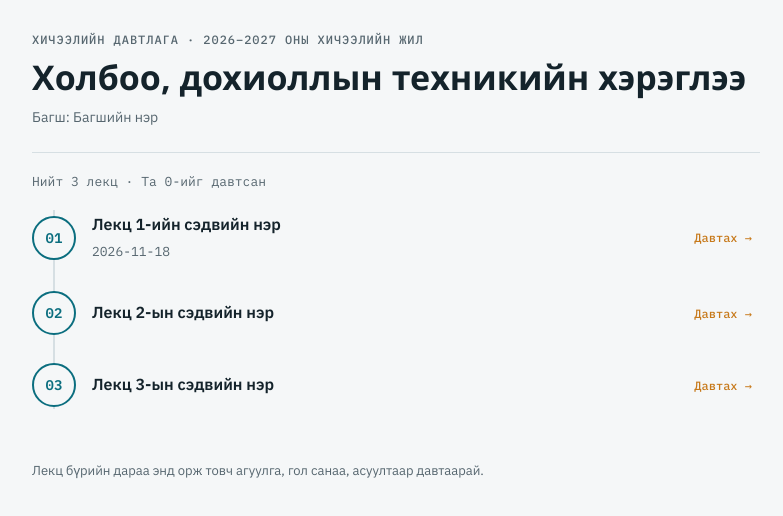
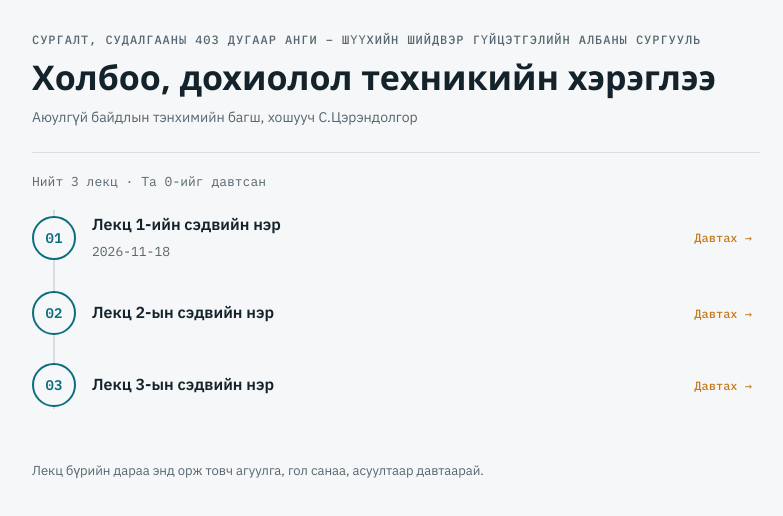
Before and after one commit to sandagbazartsedo-del/Kholboo-Lects, a plain HTML site: page index.html in a window 1280 px wide. Shown: the whole page, without its empty margins (244-1027 px from the left). Drawn offline with Linux system fonts and the light colour scheme; a web font is replaced by a local one.

Commit message:
Сургууль, багшийн мэдээлэл нэмэв
Co-Authored-By: Claude Opus 5.5 <noreply@anthropic.com>
Claude-Session: https://claude.ai/code/session_013SDDb7PfW9wqHkAQPA8115

```diff
--- a/app.js
+++ b/app.js
@@ -19,9 +19,9 @@
     document.title = COURSE.title;
     app.innerHTML = `
       <header class="head">
-        <span class="eyebrow">Хичээлийн давтлага · ${esc(COURSE.semester)}</span>
+        <span class="eyebrow">${esc(COURSE.school)}</span>
         <h1>${esc(COURSE.title)}</h1>
-        <span class="meta">Багш: ${esc(COURSE.teacher)}</span>
+        <span class="meta">${esc(COURSE.teacher)}</span>
       </header>
       <p class="progress">Нийт ${LECTURES.length} лекц · Та ${done.filter(n => LECTURES.some(l => l.number === n)).length}-ийг давтсан</p>
       <ol class="list">
--- a/index.html
+++ b/index.html
@@ -3,7 +3,7 @@
 <head>
   <meta charset="utf-8">
   <meta name="viewport" content="width=device-width, initial-scale=1, viewport-fit=cover">
-  <title>Холбоо, дохиоллын техникийн хэрэглээ</title>
+  <title>Холбоо, дохиолол техникийн хэрэглээ</title>
   <link rel="stylesheet" href="https://fonts.googleapis.com/css2?family=IBM+Plex+Mono:wght@400;500;600&family=IBM+Plex+Sans:wght@400;600&family=Unbounded:wght@600&display=swap">
   <link rel="stylesheet" href="style.css">
 </head>
--- a/lectures.js
+++ b/lectures.js
@@ -6,9 +6,9 @@
 // =============================================================
 
 const COURSE = {
-  title: "Холбоо, дохиоллын техникийн хэрэглээ",
-  teacher: "Багшийн нэр",          // ← өөрийнхөө нэрийг бичнэ
-  semester: "2026–2027 оны хичээлийн жил"
+  title: "Холбоо, дохиолол техникийн хэрэглээ",
+  school: "Сургалт, судалгааны 403 дугаар анги – Шүүхийн шийдвэр гүйцэтгэлийн албаны сургууль",
+  teacher: "Аюулгүй байдлын тэнхимийн багш, хошууч С.Цэрэндолгор"
 };
 
 const LECTURES = [
```
Also changed, not shown: 1 other file.
